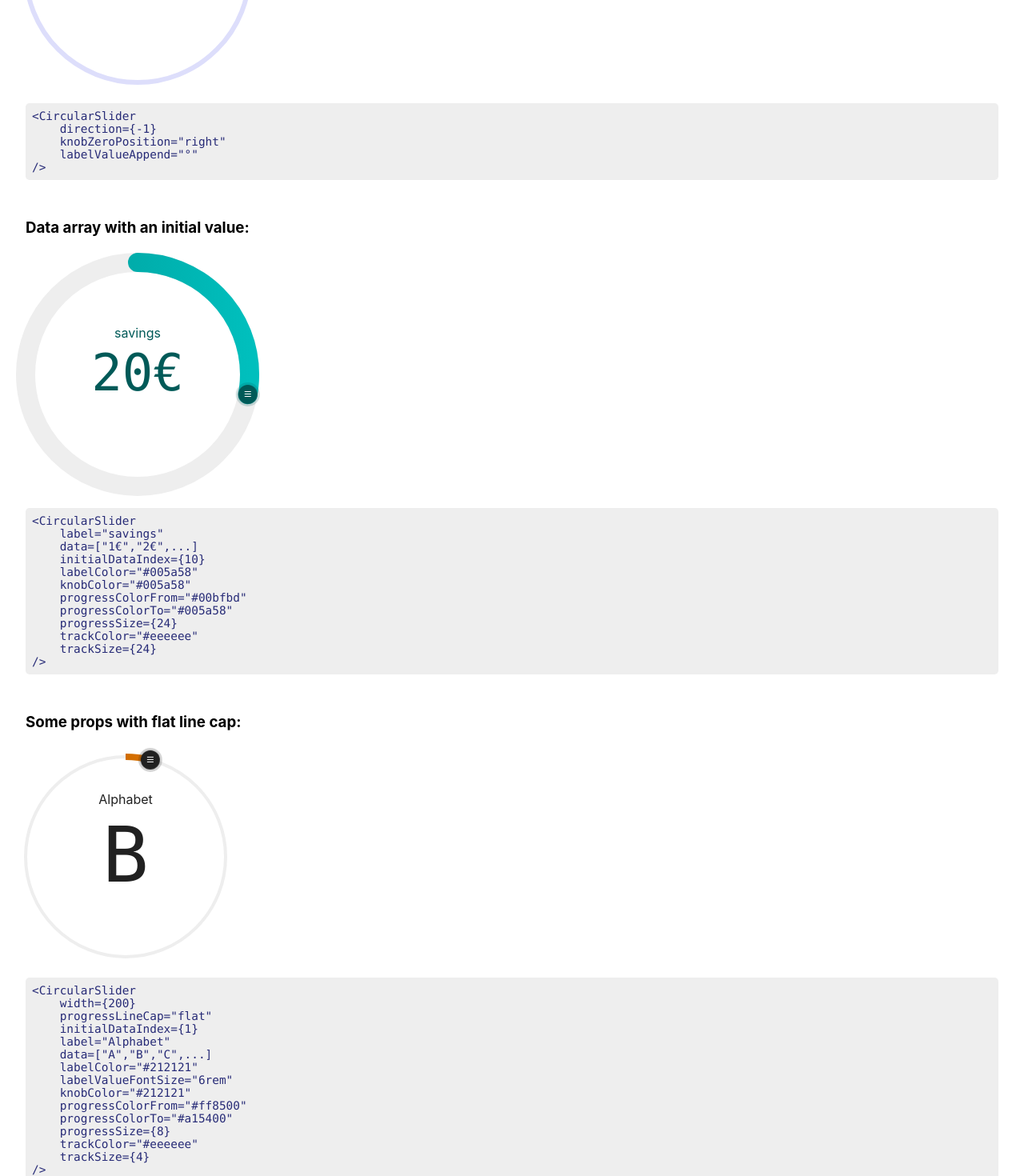
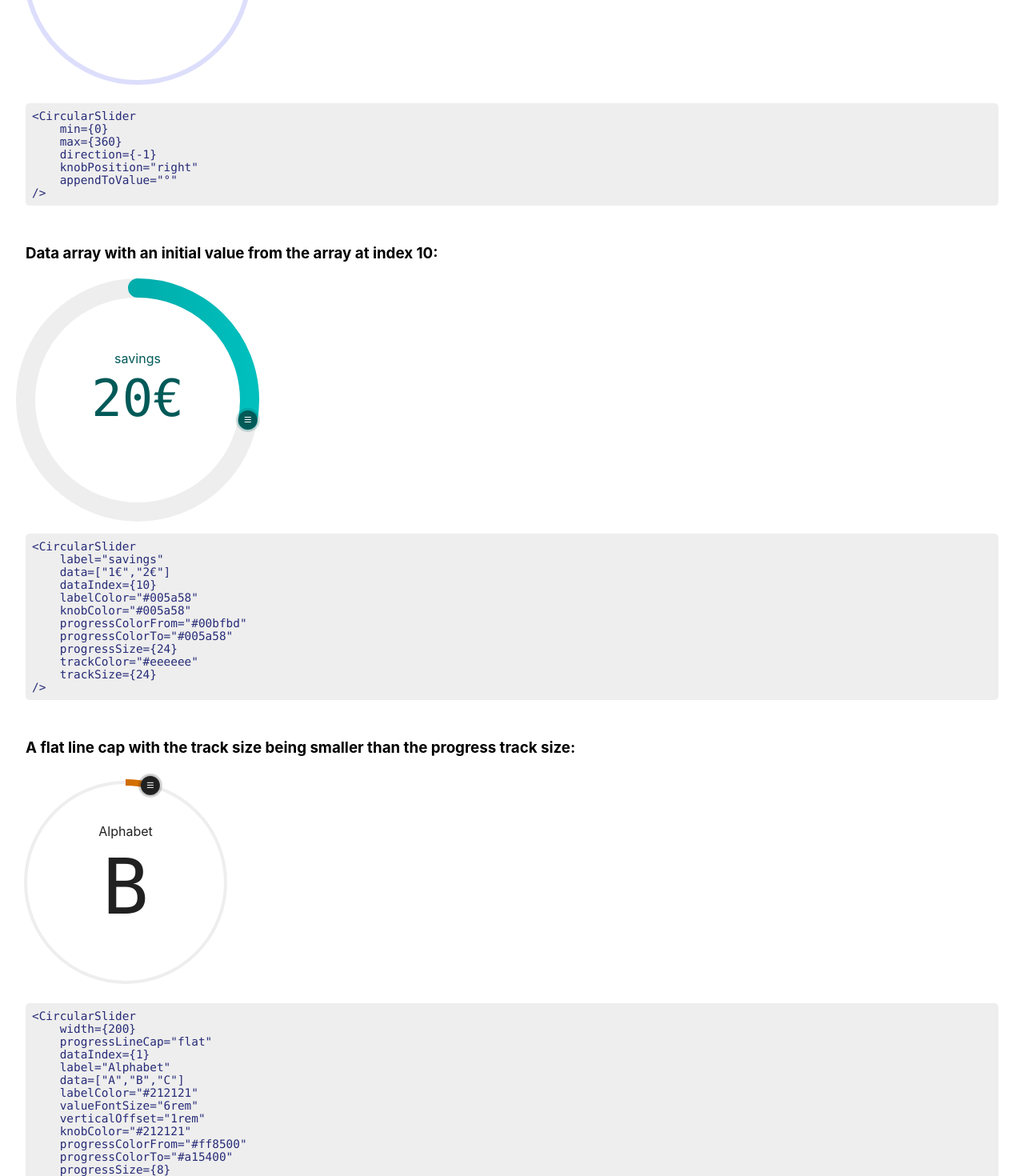
Before and after one commit to fseehawer/react-circular-slider, a React (Create React App) app: page / in a window 1280 px wide. Shown: the part 280-1750 px from the top of the page at 80% size. Built offline with nearby package versions, Linux system fonts and the light colour scheme.

Commit message:
Rename props

```diff
--- a/package.json
+++ b/package.json
@@ -1,6 +1,6 @@
 {
   "name": "@fseehawer/react-circular-slider",
-  "version": "1.5.9",
+  "version": "2.0.0",
   "description": "A customizable circular slider with no dependencies.",
   "main": "index.js",
   "repository": {
--- a/src/App.js
+++ b/src/App.js
@@ -26,27 +26,29 @@ const App = () => {
 
     return (
         <div className={css(styles.wrapper)}>
-            <h3 className={css(styles.h3)}>Anticlockwise rotation with the knob positioned to the right:</h3>
+            <h3 className={css(styles.h3)}>Anticlockwise rotation with the knob positioned to the right and "°" appended to the value:</h3>
             <div className={css(styles.slider)}>
                 <CircularSlider
                     direction={-1}
-                    knobZeroPosition="right"
-                    labelValueAppend="°"
+                    knobPosition="right"
+                    appendToValue="°"
                 />
             </div>
             <pre className={css(styles.pre)}>
-                {`<CircularSlider
+{`<CircularSlider
+    min={0}
+    max={360}
     direction={-1}
-    knobZeroPosition="right"
-    labelValueAppend="°"
+    knobPosition="right"
+    appendToValue="°"
 />`}
             </pre>
-            <h3 className={css(styles.h3)}>Data array with an initial value:</h3>
+            <h3 className={css(styles.h3)}>Data array with an initial value from the array at index 10:</h3>
             <div className={css(styles.slider)}>
                 <CircularSlider
                     label="savings"
                     data={["1€","2€","3€","4€","5€","6€","7€","8€","9€","10€","20€","30€","40€","50€","60€","70€","80€","90€","100€","200€","300€","400€","500€","600€","700€","800€","900€","1000€","2000€","3000€","4000€","5000€","6000€","7000€","8000€","9000€","10000€"]}
-                    initialDataIndex={10}
+                    dataIndex={10}
                     labelColor={"#005a58"}
                     knobColor={"#005a58"}
                     progressColorFrom={"#00bfbd"}
@@ -57,10 +59,10 @@ const App = () => {
                 />
             </div>
             <pre className={css(styles.pre)}>
-                {`<CircularSlider
+{`<CircularSlider
     label="savings"
-    data=["1€","2€",...]
-    initialDataIndex={10}
+    data=["1€","2€"]
+    dataIndex={10}
     labelColor="#005a58"
     knobColor="#005a58"
     progressColorFrom="#00bfbd"
@@ -70,15 +72,16 @@ const App = () => {
     trackSize={24}
 />`}
             </pre>
-            <h3 className={css(styles.h3)}>Some props with flat line cap:</h3>
+            <h3 className={css(styles.h3)}>A flat line cap with the track size being smaller than the progress track size:</h3>
             <div className={css(styles.slider)}>
                 <CircularSlider
                     label="Alphabet"
                     progressLineCap="flat"
-                    initialDataIndex={1}
+                    dataIndex={1}
                     width={250}
                     labelColor={"#212121"}
-                    labelValueFontSize={"6rem"}
+                    valueFontSize={"6rem"}
+                    verticalOffset={"1rem"}
                     knobColor={"#212121"}
                     progressColorFrom={"#ff8500"}
                     progressColorTo={"#a15400"}
@@ -89,14 +92,15 @@ const App = () => {
                 />
             </div>
             <pre className={css(styles.pre)}>
-                {`<CircularSlider
+{`<CircularSlider
     width={200}
     progressLineCap="flat"
-    initialDataIndex={1}
+    dataIndex={1}
     label="Alphabet"
-    data=["A","B","C",...]
+    data=["A","B","C"]
     labelColor="#212121"
-    labelValueFontSize="6rem"
+    valueFontSize="6rem"
+    verticalOffset="1rem"
     knobColor="#212121"
     progressColorFrom="#ff8500"
     progressColorTo="#a15400"
--- a/src/CircularSlider/index.js
+++ b/src/CircularSlider/index.js
@@ -6,21 +6,19 @@ import Labels from "../Labels";
 import Svg from "../Svg";
 
 const touchSupported = ('ontouchstart' in window);
-
 const SLIDER_EVENT = {
     DOWN: touchSupported ? 'touchstart' : 'mousedown',
     UP: touchSupported ? 'touchend' : 'mouseup',
     MOVE: touchSupported ? 'touchmove' : 'mousemove',
 };
 
+const offset = 0.005;
 const knobOffset = {
     top: Math.PI / 2,
     right: 0,
     bottom: -Math.PI / 2,
     left: -Math.PI
 };
-
-const offset = 0.005;
 
 const getSliderRotation = (number) => {
     if(number === 0) return 1;
@@ -62,20 +60,20 @@ const CircularSlider = memo(({
         min = 0,
         max = 360,
         knobColor = '#4e63ea',
-        knobZeroPosition = 'top',
+        knobPosition = 'top',
         labelColor = '#272b77',
         labelFontSize = '1rem',
-        labelValueFontSize = '4rem',
-        labelValueAppend = '',
-        labelVerticalOffset = '2rem',
-        labelHide = false,
+        valueFontSize = '4rem',
+        appendToValue = '',
+        verticalOffset = '2rem',
+        hideLabelValue = false,
         progressColorFrom = '#80C3F3',
         progressColorTo = '#4990E2',
         progressSize = 6,
         trackColor = '#DDDEFB',
         trackSize = 6,
         data = [],
-        initialDataIndex = 0,
+        dataIndex = 0,
         progressLineCap = 'round',
         onChange = value => {}
     }) => {
@@ -84,7 +82,7 @@ const CircularSlider = memo(({
         isDragging: false,
         width: width,
         radius: width / 2,
-        knobZeroPosition: knobZeroPosition,
+        knobPosition: knobPosition,
         label: 0,
         data: data,
         radians: 0,
@@ -99,9 +97,9 @@ const CircularSlider = memo(({
     const circularSlider = useRef(null);
     const svgFullPath = useRef(null);
 
-    const knobPosition = useCallback((radians) => {
+    const setKnobPosition = useCallback((radians) => {
         const radius = state.radius;
-        const offsetRadians = radians + knobOffset[knobZeroPosition];
+        const offsetRadians = radians + knobOffset[knobPosition];
         let degrees = (offsetRadians > 0 ? offsetRadians
             :
             ((2 * Math.PI) + offsetRadians)) * (360 / (2 * Math.PI));
@@ -126,7 +124,7 @@ const CircularSlider = memo(({
                 y: (radius * Math.sin(radians) + radius),
             }
         }));
-    }, [state.dashFullArray, state.radius, state.data, state.label, knobZeroPosition, direction, onChange]);
+    }, [state.dashFullArray, state.radius, state.data, state.label, knobPosition, direction, onChange]);
 
     const onMouseDown = (event) => {
         setState(prevState => ({
@@ -158,8 +156,8 @@ const CircularSlider = memo(({
             (offsetRelativeToDocument(circularSlider).top + state.radius);
 
         const radians = Math.atan2(mouseYFromCenter, mouseXFromCenter);
-        knobPosition(radians);
-    }, [state.isDragging, state.radius, knobPosition]);
+        setKnobPosition(radians);
+    }, [state.isDragging, state.radius, setKnobPosition]);
 
     // Get svg path length on mount
     useEffect(() => {
@@ -173,24 +171,24 @@ const CircularSlider = memo(({
 
     useEffect(() => {
         const dataArrayLength = data.length;
-        const knobPositionIndex = (initialDataIndex > dataArrayLength - 1) ? dataArrayLength - 1 : initialDataIndex;
+        const knobPositionIndex = (dataIndex > dataArrayLength - 1) ? dataArrayLength - 1 : dataIndex;
 
         setState(prevState => ({
             ...prevState,
-            radians: Math.PI / 2 - knobOffset[state.knobZeroPosition],
+            radians: Math.PI / 2 - knobOffset[state.knobPosition],
         }));
 
         if(knobPositionIndex && !!dataArrayLength) {
             const pointsInCircle = Math.ceil(360 / dataArrayLength);
             const degrees = getSliderRotation(direction) * knobPositionIndex * pointsInCircle;
-            const radians = (degrees * Math.PI / 180) - knobOffset[state.knobZeroPosition];
+            const radians = (degrees * Math.PI / 180) - knobOffset[state.knobPosition];
 
-            return knobPosition(radians+(offset*getSliderRotation(direction)));
+            return setKnobPosition(radians+(offset*getSliderRotation(direction)));
         }
 
-        knobPosition(-knobOffset[state.knobZeroPosition]+(offset*getSliderRotation(direction)));
+        setKnobPosition(-knobOffset[state.knobPosition]+(offset*getSliderRotation(direction)));
         // eslint-disable-next-line
-    }, [state.dashFullArray, state.knobZeroPosition, initialDataIndex, direction, data.length]);
+    }, [state.dashFullArray, state.knobPosition, dataIndex, direction, data.length]);
 
     useEffect(() => {
         if (state.isDragging) {
@@ -211,14 +209,14 @@ const CircularSlider = memo(({
                 direction={direction}
                 strokeDasharray={state.dashFullArray}
                 strokeDashoffset={state.dashFullOffset}
+                svgFullPath={svgFullPath}
+                progressSize={progressSize}
                 progressColorFrom={progressColorFrom}
                 progressColorTo={progressColorTo}
+                progressLineCap={progressLineCap}
                 trackColor={trackColor}
-                progressSize={progressSize}
                 trackSize={trackSize}
-                svgFullPath={svgFullPath}
                 radiansOffset={state.radians}
-                progressLineCap={progressLineCap}
             />
             <Knob
                 isDragging={state.isDragging}
@@ -227,13 +225,13 @@ const CircularSlider = memo(({
                 onMouseDown={onMouseDown}
             />
             <Labels
+                label={label}
                 labelColor={labelColor}
                 labelFontSize={labelFontSize}
-                labelVerticalOffset={labelVerticalOffset}
-                labelValueFontSize={labelValueFontSize}
-                labelValueAppend={labelValueAppend}
-                labelHide={labelHide}
-                label={label}
+                verticalOffset={verticalOffset}
+                valueFontSize={valueFontSize}
+                appendToValue={appendToValue}
+                hideLabelValue={hideLabelValue}
                 value={`${state.label}`}
             />
         </div>
@@ -247,21 +245,21 @@ CircularSlider.propTypes = {
     min: PropTypes.number,
     max: PropTypes.number,
     knobColor: PropTypes.string,
-    knobZeroPosition: PropTypes.string,
+    knobPosition: PropTypes.string,
     labelColor: PropTypes.string,
     labelFontSize: PropTypes.string,
-    labelValueFontSize: PropTypes.string,
-    labelValueAppend: PropTypes.string,
-    labelVerticalOffset: PropTypes.string,
-    labelHide: PropTypes.bool,
+    valueFontSize: PropTypes.string,
+    appendToValue: PropTypes.string,
+    verticalOffset: PropTypes.string,
+    hideLabelValue: PropTypes.bool,
+    progressLineCap: PropTypes.string,
     progressColorFrom: PropTypes.string,
     progressColorTo: PropTypes.string,
     progressSize: PropTypes.number,
     trackColor: PropTypes.string,
     trackSize: PropTypes.number,
     data: PropTypes.array,
-    initialDataIndex: PropTypes.number,
-    progressLineCap: PropTypes.string,
+    dataIndex: PropTypes.number,
     onChange: PropTypes.func
 };
 
--- a/src/Labels/index.js
+++ b/src/Labels/index.js
@@ -5,9 +5,9 @@ import PropTypes from "prop-types";
 const Labels = ({
         labelColor,
         labelFontSize,
-        labelValueFontSize,
-        labelValueAppend,
-        labelVerticalOffset,
+        valueFontSize,
+        appendToValue,
+        verticalOffset,
         labelHide,
         label,
         value
@@ -29,8 +29,8 @@ const Labels = ({
         },
 
         value: {
-            fontSize: `${labelValueFontSize}`,
-            marginBottom: `calc(${labelVerticalOffset})`,
+            fontSize: `${valueFontSize}`,
+            marginBottom: `calc(${verticalOffset})`,
             position: 'relative'
         },
 
@@ -50,7 +50,7 @@ const Labels = ({
         <div className={css(styles.labels, labelHide && styles.hide)}>
             <div style={{fontSize: labelFontSize}}>{label}</div>
             <div className={css(styles.value)}>
-                <code>{value}<span className={css(styles.appended)}>{labelValueAppend}</span></code>
+                <code>{value}<span className={css(styles.appended)}>{appendToValue}</span></code>
             </div>
         </div>
     );
@@ -61,10 +61,10 @@ Labels.propTypes = {
     value: PropTypes.string.isRequired,
     labelColor: PropTypes.string,
     labelFontSize: PropTypes.string,
-    labelValueFontSize: PropTypes.string,
-    labelValueAppend: PropTypes.string,
-    labelVerticalOffset: PropTypes.string,
-    labelHide: PropTypes.bool,
+    valueFontSize: PropTypes.string,
+    appendToValue: PropTypes.string,
+    verticalOffset: PropTypes.string,
+    hideLabelValue: PropTypes.bool,
 };
 
 export default Labels;
--- a/src/Svg/index.js
+++ b/src/Svg/index.js
@@ -75,16 +75,16 @@ Svg.propTypes = {
     width: PropTypes.number,
     label: PropTypes.string,
     direction: PropTypes.number,
+    svgFullPath: PropTypes.object,
     strokeDasharray: PropTypes.number,
     strokeDashoffset: PropTypes.number,
     progressColorFrom: PropTypes.string,
     progressColorTo: PropTypes.string,
+    progressLineCap: PropTypes.string,
+    progressSize: PropTypes.number,
     trackColor: PropTypes.string,
-    progressSize: PropTypes.number,
     trackSize: PropTypes.number,
-    svgFullPath: PropTypes.object,
     radiansOffset: PropTypes.number,
-    progressLineCap: PropTypes.string,
 };
 
 export default Svg;
```
Also changed, not shown: index.js, public/circular-slider.png, 10 other files (tests, documents, lock files or other folders).
